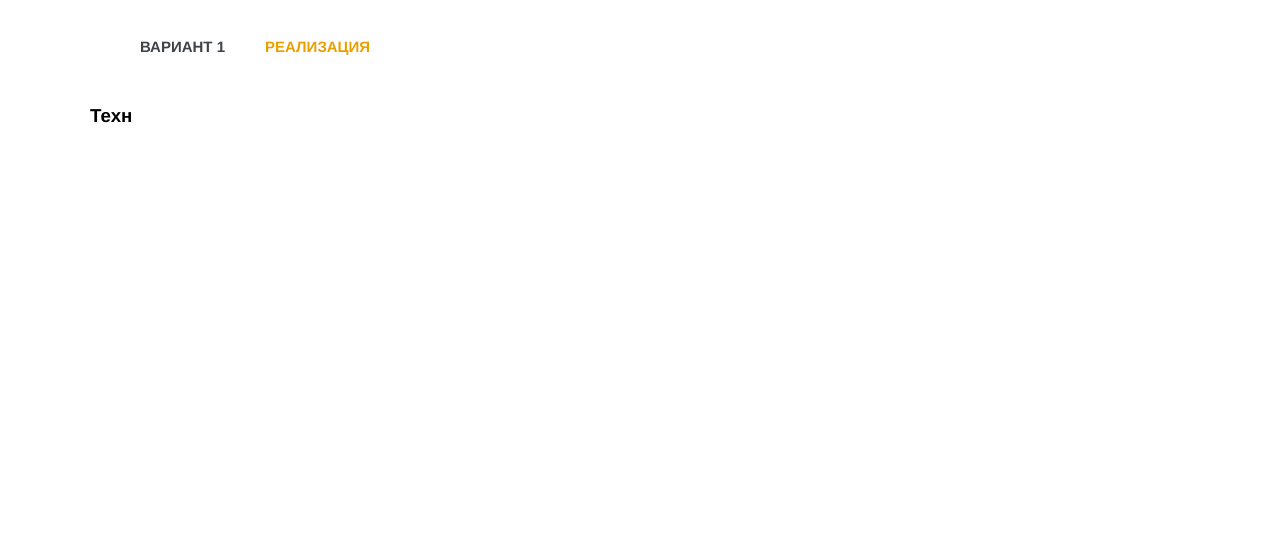
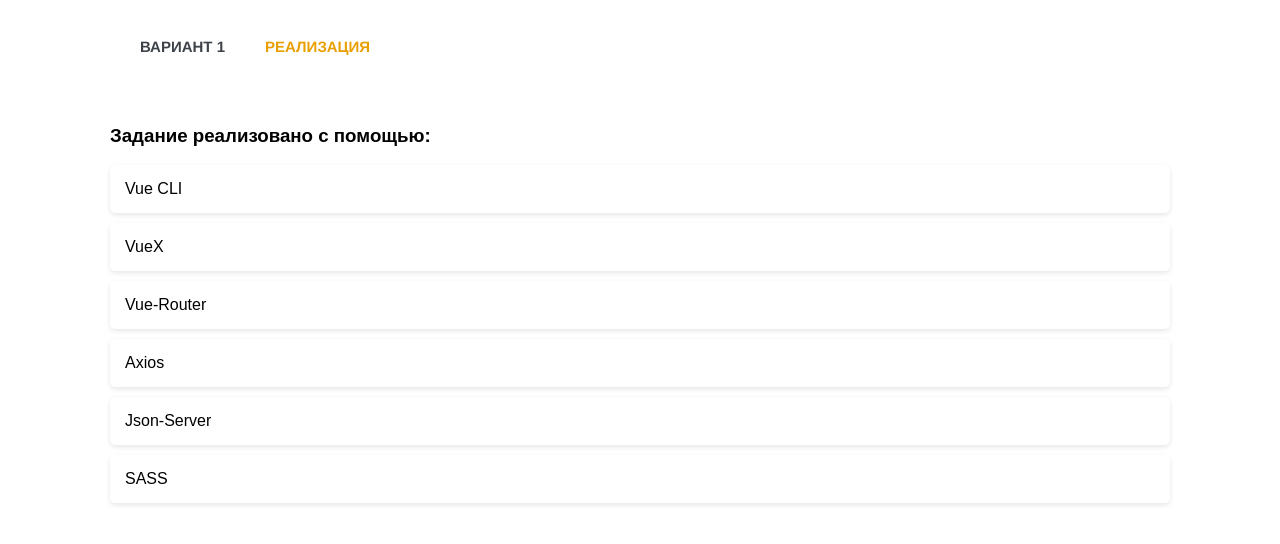
Before and after one commit to Boldinov90/indins, a Vue app: page /description in a window 1280 px wide. Shown: the top 544 px of the page. Built offline with nearby package versions, Linux system fonts and the light colour scheme; data requests are answered from the project's data file.

Commit message:
Save progress

```diff
--- a/src/views/DescriptionPage.vue
+++ b/src/views/DescriptionPage.vue
@@ -1,5 +1,35 @@
 <template>
-  <div>
-    <h3>Техн</h3>
-  </div>
+   <div class="a">
+      <h3>Задание реализовано с помощью:</h3>
+      <ul>
+         <li>Vue CLI</li>
+         <li>VueX</li>
+         <li>Vue-Router</li>
+         <li>Axios</li>
+         <li>Json-Server</li>
+         <li>SASS</li>
+      </ul>
+   </div>
 </template>
+
+<style lang="scss" scoped>
+div {
+   font-family: Arial, sans-serif;
+   margin: 0;
+   padding: 20px;
+   ul {
+      list-style-type: none;
+      padding: 0;
+      li {
+         background: #fff;
+         margin: 10px 0;
+         padding: 15px;
+         border-radius: 5px;
+         box-shadow: 0 2px 5px rgba(0, 0, 0, 0.102);
+      }
+      li:hover {
+         background: #f0f0f0;
+      }
+   }
+}
+</style>
```
